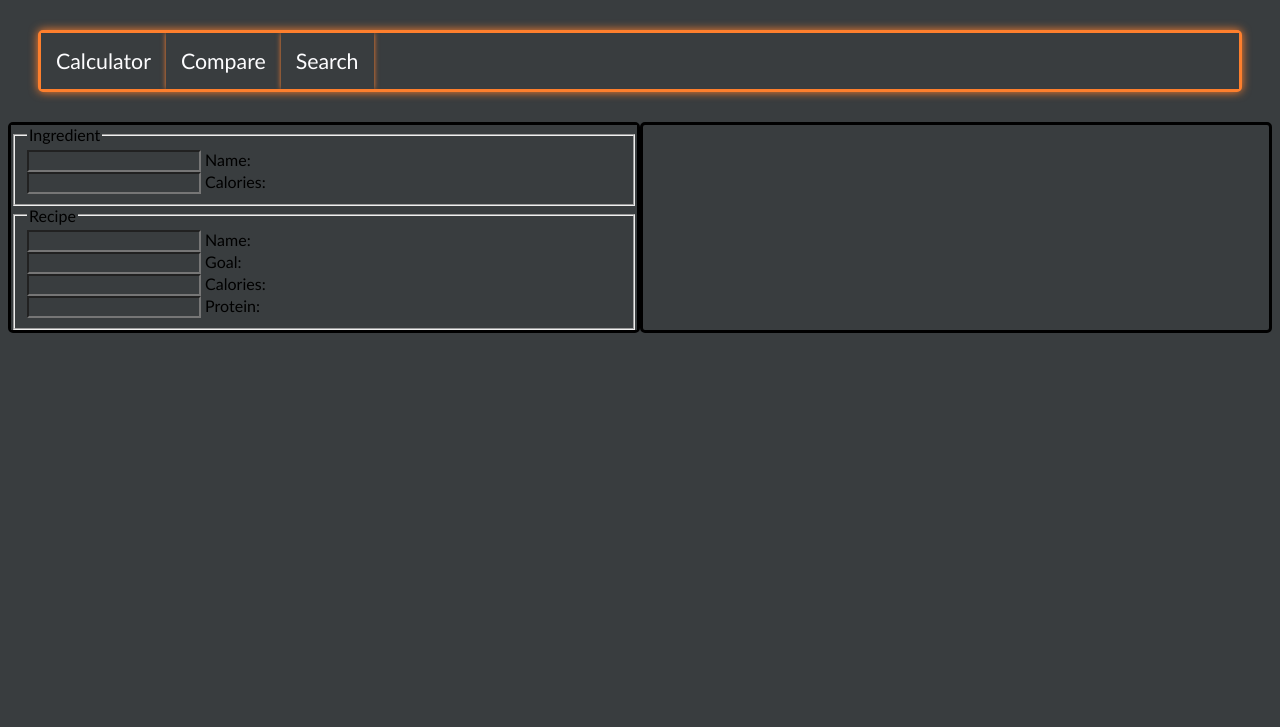
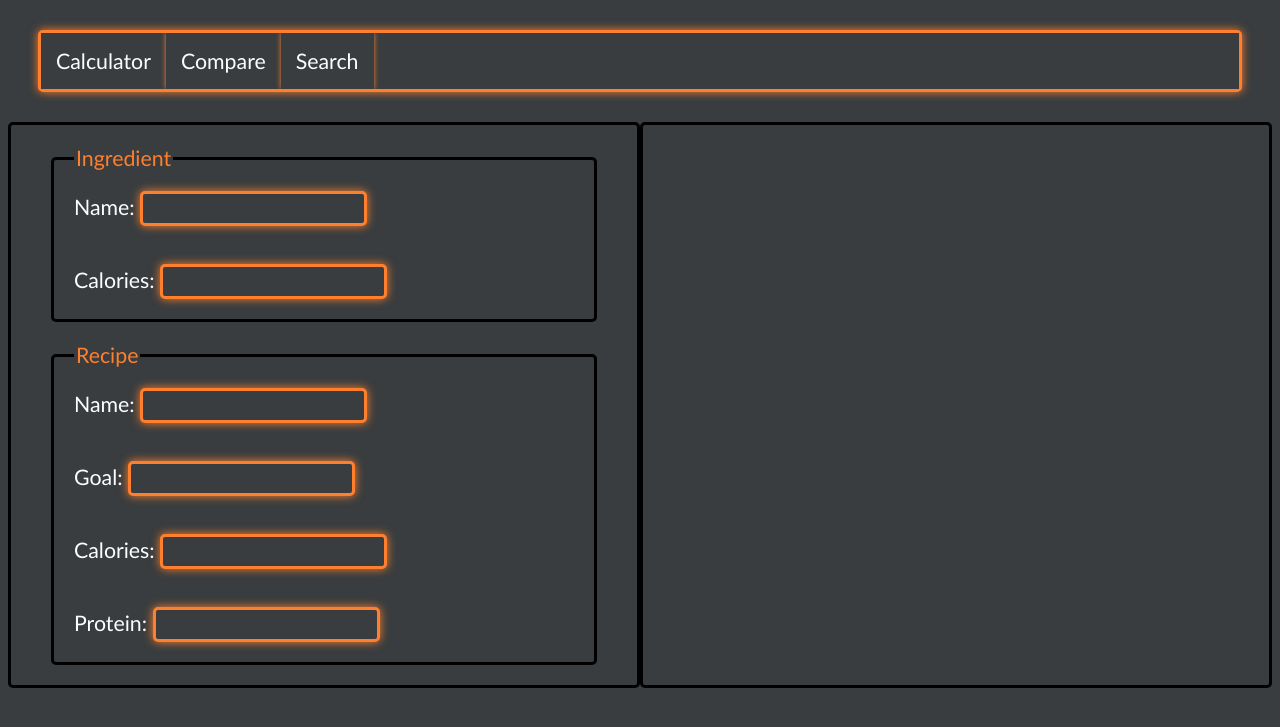
Before and after one commit to BodieLutz/NutriCheck, a PHP site: page /search.php in a window 1280 px wide. Shown: the top 727 px of the page. Run offline with PHP 8.4, Linux system fonts and the light colour scheme.

Commit message:
Styled the search page

```diff
--- a/search.css
+++ b/search.css
@@ -1,9 +1,52 @@
+*{
+    background-color: #393D3F;
+    font-family: 'Trebuchet MS', 'Lucida Sans Unicode', 'Lucida Grande', 'Lucida Sans', Arial, sans-serif;
+}
+
+:root {
+    --form-control-color: #fe7f2d;
+  }
+
 .row{
     display: flex;
 }
 
 .col{
+    flex: 50%;
     border: 3px solid black;
     border-radius: 5px;
-    flex: 50%;
 }
+
+.col fieldset{
+    margin: 20px 40px;
+    padding: 20px;
+    border: black 3px solid;
+    border-radius: 5px;
+}
+
+.box_input{
+    border: 3px solid #fe7f2d;
+    border-radius: 5px;
+    outline: none;
+    box-shadow: 0 0 10px #fe7f2d;
+    padding: 5px 10px;
+    color: #fdfdff;
+    font-size: 12pt;
+}
+
+.box_input:focus{
+    border: 3px solid #5688C7;
+    border-radius: 5px;
+    outline: none;
+    box-shadow: 0 0 10px #5688C7;
+}
+
+label{
+    color: #fdfdff;
+    font-size: 16pt;
+}
+
+legend{
+    color: var(--form-control-color);
+    font-size: 16pt;
+}
--- a/search.php
+++ b/search.php
@@ -13,13 +13,15 @@
         <div class="row">
             <div class="col" id="form-div">
                 <form id="ing-form">
-                    <fieldset>
+                    <fieldset class="ingredient">
                         <legend>Ingredient</legend>
-                        <input type="text" name="ing-name" id="ing-name">
-                        <label for="ing-name">Name: </label><br>
+                        <label for="ing-name">Name: </label>
+                        <input type="text" name="ing-name" id="ing-name" class="box_input ingredient">
+                        <br><br><br>
 
-                        <input type="number" name="ing-cals" id="ing-cals">
-                        <label for="ing-cals">Calories: </label><br>
+                        <label for="ing-cals">Calories: </label>
+                        <input type="number" name="ing-cals" id="ing-cals" class="box_input ingredient">
+                        <br>
 
                     </fieldset>
                 </form>
@@ -27,17 +29,21 @@
                 <form id="recipe-form">
                     <fieldset>
                         <legend>Recipe</legend>
-                        <input type="text" name="recipe-name" id="recipe-name">
-                        <label for="recipe-name">Name: </label><br>
+                        <label for="recipe-name">Name: </label>
+                        <input type="text" name="recipe-name" id="recipe-name" class="box_input recipe">
+                        <br><br><br>
 
-                        <input type="text" name="recipe-goal" id="recipe-goal">
-                        <label for="recipe-goal">Goal: </label><br>
+                        <label for="recipe-goal">Goal: </label>
+                        <input type="text" name="recipe-goal" id="recipe-goal" class="box_input recipe">
+                        <br><br><br>
 
-                        <input type="number" name="recipe-cals" id="recipe-cals">
-                        <label for="recipe-cals">Calories: </label><br>
+                        <label for="recipe-cals">Calories: </label>
+                        <input type="number" name="recipe-cals" id="recipe-cals" class="box_input recipe">
+                        <br><br><br>
 
-                        <input type="number" name="recipe-protein" id="recipe-protein">
-                        <label for="recipe-protein">Protein: </label><br>
+                        <label for="recipe-protein">Protein: </label>
+                        <input type="number" name="recipe-protein" id="recipe-protein" class="box_input recipe">
+                        <br>
 
                     </fieldset>
                 </form>
```
